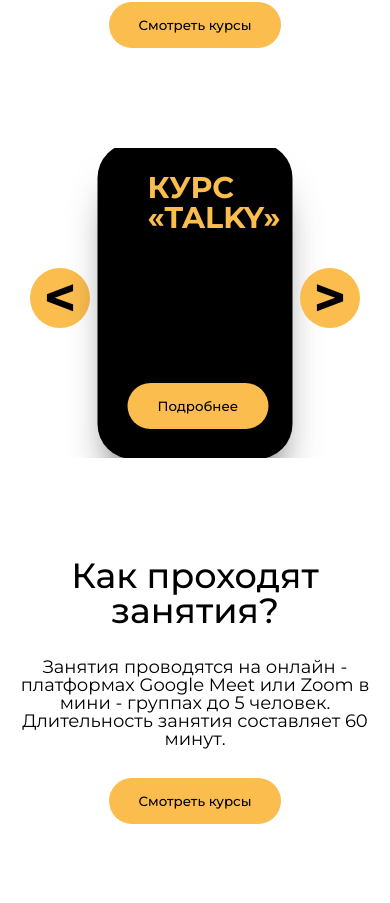
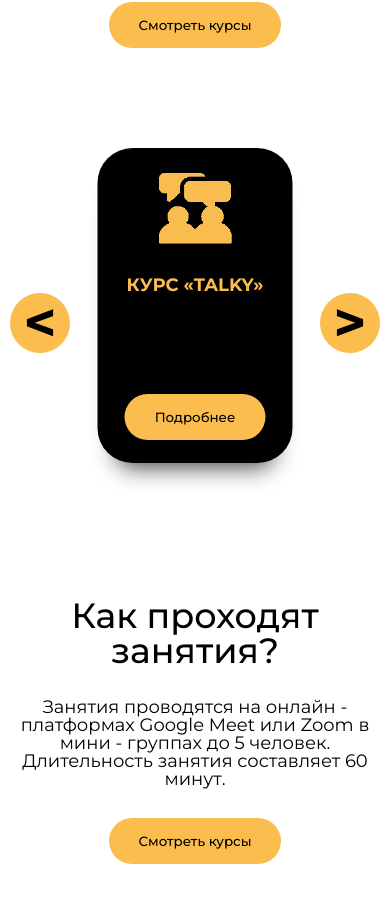
Before and after one commit to frendip/react-landing-page, a React (Create React App) app: page / in a window 390 px wide. Shown: the part 1254-2157 px from the top of the page. Built offline with nearby package versions, Linux system fonts and the light colour scheme.

Commit message:
feature (ProgramCards) добавлен адаптивный слайдер

```diff
--- a/src/components/ProgramCards/ProgramCard.tsx
+++ b/src/components/ProgramCards/ProgramCard.tsx
@@ -23,7 +23,7 @@
                 <div className={classes.programCard__logo}><img src={img} alt="#"/></div>
                 <h2 className={classes.programCard__title}>{children}</h2>
             </div>
-            <a href={href}><Button tabIndex={0} variant={variantButton}>Подробнее</Button></a>
+            <a href={href} className={classes.programCard__button}><Button tabIndex={0} variant={variantButton}>Подробнее</Button></a>
         </div>
     );
 };
--- a/src/components/ProgramCards/ProgramCardList.tsx
+++ b/src/components/ProgramCards/ProgramCardList.tsx
@@ -18,14 +18,16 @@
     const sliderElements: JSX.Element[] = [
         <ProgramCard img={programCardLogo1} variantCard={"primary"} variantButton={"secondary"} href={"#"}>КУРС «STANDART»</ProgramCard>,
         <ProgramCard img={programCardLogo2} variantCard={"secondary"} variantButton={"primary"} href={"##"}>КУРС «TALKY»</ProgramCard>,
+        <ProgramCard img={programCardLogo4} variantCard={"primary"} variantButton={"secondary"} href={"####"}>МЕЖДУНАРОДНЫЕ ЭКЗАМЕНЫ</ProgramCard>,
         <ProgramCard img={programCardLogo3} variantCard={"secondary"} variantButton={"primary"} href={"###"}>КУРС «ЕГЭ»</ProgramCard>,
-        <ProgramCard img={programCardLogo4} variantCard={"primary"} variantButton={"secondary"} href={"####"}>МЕЖДУНАРОДНЫЕ ЭКЗАМЕНЫ</ProgramCard>,
     ]
 
     const minWidth1201 = useMediaQuery({ query: '(min-width: 1200px)' })
     const maxWidth1200 = useMediaQuery({ query: '(max-width: 1200px)' })
     const minWidth901 = useMediaQuery({ query: '(min-width: 901px)' })
     const maxWidth900 = useMediaQuery({ query: '(max-width: 900px)' })
+    const minWidth601 = useMediaQuery({ query: '(min-width: 601px)' })
+    const maxWidth600 = useMediaQuery({ query: '(max-width: 600px)' })
 
     return (
         <div className={clsx(className, classes.programCards)} id={id}>
@@ -36,7 +38,8 @@
                 <ProgramCard img={programCardLogo4} variantCard={"primary"} variantButton={"secondary"} href={"####"}>МЕЖДУНАРОДНЫЕ ЭКЗАМЕНЫ</ProgramCard>
             </div>}
             {maxWidth1200 && minWidth901 && <Slider className={classes.slider} sliderElements={sliderElements} position={"triple"} buttonSize={"medium"} buttonPosition={"close"}/>}
-            {maxWidth900 && <Slider className={classes.slider} sliderElements={sliderElements} position={"solo"} buttonSize={"large"} buttonPosition={"close"}/>}
+            {maxWidth900 && minWidth601 && <Slider className={classes.slider} sliderElements={sliderElements} position={"solo"} buttonSize={"large"} buttonPosition={"close"}/>}
+            {maxWidth600 && <Slider className={classes.slider} sliderElements={sliderElements} position={"solo"} buttonSize={"large"} buttonPosition={"far"}/>}
         </div>
     );
 };
--- a/src/components/ProgramCards/ProgramCards.module.css
+++ b/src/components/ProgramCards/ProgramCards.module.css
@@ -11,6 +11,7 @@
   display: flex;
   flex-direction: column;
   padding: 30px;
+  height: 90%;
   -webkit-box-shadow: 0 33px 43px -19px rgba(0, 0, 0, 0.75);
   -moz-box-shadow: 0 33px 43px -19px rgba(0, 0, 0, 0.75);
   box-shadow: 0 33px 43px -19px rgba(0, 0, 0, 0.75);
@@ -48,8 +49,64 @@
 }
 
 .slider {
-  height: 310px;
-  padding-bottom: 10px;
+  height: 350px;
+}
+
+@media (max-width: 1200px) {
+  .programCard {
+    -webkit-box-shadow: 0 23px 23px -19px rgba(0, 0, 0, 0.75);
+    -moz-box-shadow: 0 23px 23px -19px rgba(0, 0, 0, 0.75);
+    box-shadow: 0 23px 23px -19px rgba(0, 0, 0, 0.75);
+  }
+}
+@media (max-width: 1200px) and (min-width: 901px) {
+  .programCard__row {
+    flex-direction: column;
+    gap: 15px 0;
+    padding: 0;
+    flex-grow: 1;
+  }
+  .programCard__logo {
+    height: 70px;
+    width: 70px;
+  }
+  .programCard__title {
+    text-align: center;
+    font-size: 18px;
+  }
+  .programCard__button {
+    margin: 0 auto;
+  }
+}
+@media (max-width: 900px) {
+  .programCard__row {
+    flex-direction: column;
+    gap: 15px 0;
+    padding: 0;
+    flex-grow: 1;
+  }
+  .programCard__logo {
+    height: 75px;
+    width: 75px;
+  }
+  .programCard__title {
+    text-align: center;
+    font-size: 25px;
+  }
+  .programCard__button {
+    margin: 0 auto;
+  }
+}
+@media (max-width: 600px) {
+  .programCard {
+    padding: 23px;
+  }
+  .programCard__row {
+    gap: 30px 0;
+  }
+  .programCard__title {
+    font-size: 18px;
+  }
 }
 
 /*# sourceMappingURL=ProgramCards.module.css.map */
--- a/src/components/ProgramCards/ProgramCards.module.scss
+++ b/src/components/ProgramCards/ProgramCards.module.scss
@@ -15,6 +15,7 @@
   display: flex;
   flex-direction: column;
   padding: 30px;
+  height: 90%;
   -webkit-box-shadow: 0 33px 43px -19px rgba(0,0,0,0.75);
   -moz-box-shadow: 0 33px 43px -19px rgba(0,0,0,0.75);
   box-shadow: 0 33px 43px -19px rgba(0,0,0,0.75);
@@ -52,6 +53,69 @@
 }
 
 .slider {
-  height: 310px;
-  padding-bottom: 10px;
+  height: 350px;
 }
+
+@media (max-width: 1200px) {
+  .programCard {
+    -webkit-box-shadow: 0 23px 23px -19px rgba(0,0,0,0.75);
+    -moz-box-shadow: 0 23px 23px -19px rgba(0,0,0,0.75);
+    box-shadow: 0 23px 23px -19px rgba(0,0,0,0.75);
+  }
+}
+
+@media (max-width: 1200px) and (min-width: 901px) {
+  .programCard {
+    &__row {
+      flex-direction: column;
+      gap: 15px 0;
+      padding: 0;
+      flex-grow: 1;
+    }
+    &__logo {
+      height: 70px;
+      width: 70px;
+    }
+    &__title {
+      text-align: center;
+      font-size: 18px;
+    }
+    &__button {
+      margin: 0 auto;
+    }
+  }
+}
+
+@media (max-width: 900px) {
+  .programCard {
+    &__row {
+      flex-direction: column;
+      gap: 15px 0;
+      padding: 0;
+      flex-grow: 1;
+    }
+    &__logo {
+      height: 75px;
+      width: 75px;
+    }
+    &__title {
+      text-align: center;
+      font-size: 25px;
+    }
+    &__button {
+      margin: 0 auto;
+    }
+  }
+}
+
+@media (max-width: 600px) {
+  .programCard {
+    padding: 23px;
+    &__row {
+      gap: 30px 0;
+    }
+    &__title {
+      font-size: 18px;
+    }
+  }
+}
```
Also changed, not shown: 1 other file (tests, documents, lock files or other folders).
